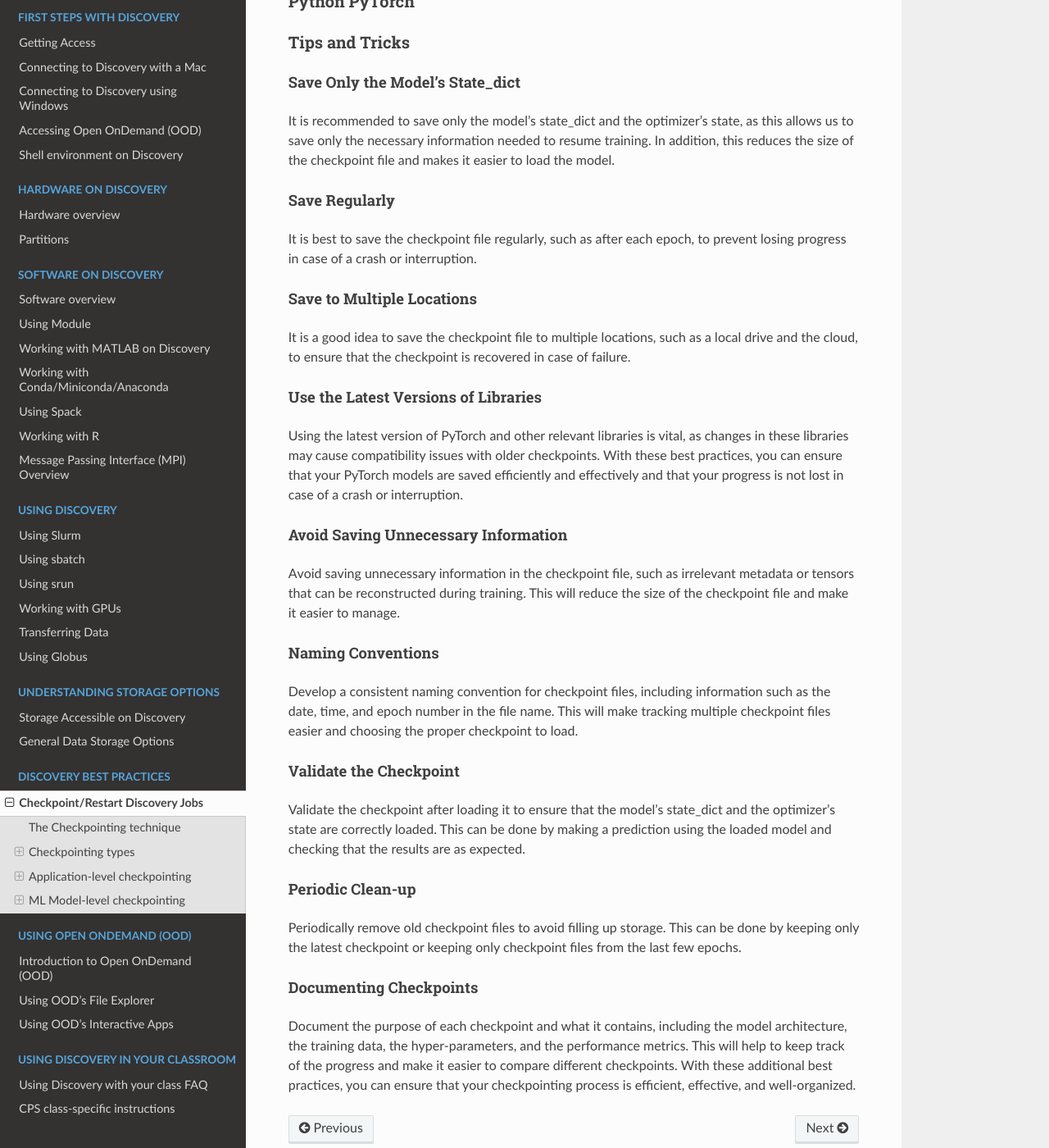
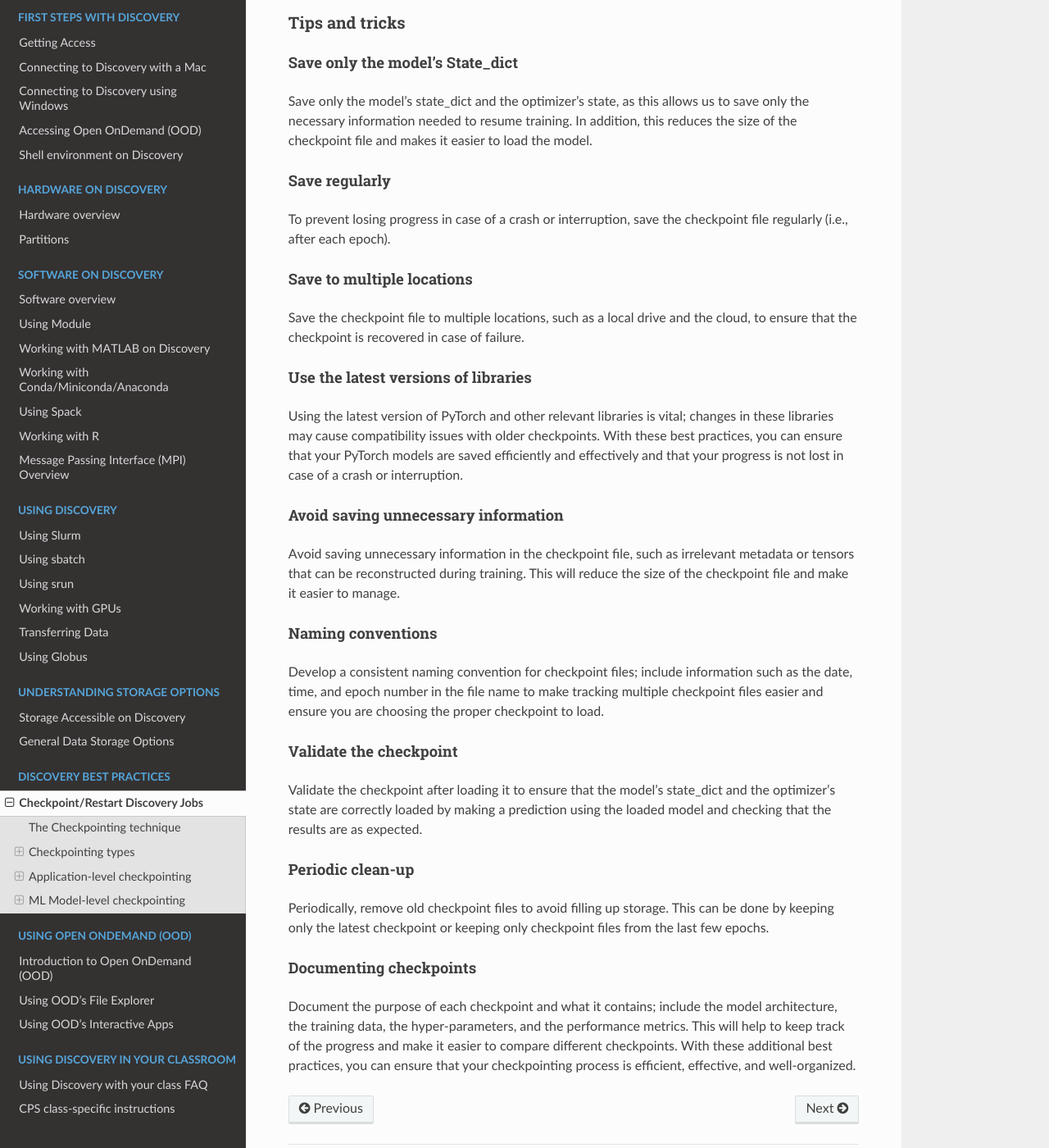
Before and after one commit to northeastern-rc/rc-public-documentation, a Sphinx documentation site: the page built from docs/source/best-practices/checkpointing.rst, in a window 1280 px wide and 1400 px high, scrolled down 5523 px. Shown: the whole window at 82% size. Built offline with Sphinx 7.4.7 and the Read the Docs theme 2.0.0, drawn with Linux system fonts in a browser that asks for light colours; some of the changed text lies outside the part shown.

Commit message:
Update checkpointing.rst
Started editing at the Deep Learning section.

```diff
--- a/docs/source/best-practices/checkpointing.rst
+++ b/docs/source/best-practices/checkpointing.rst
@@ -134,8 +134,8 @@ In summary, checkpointing is essential in deep learning as it provides a way to
 Python TensorFlow
 ------------------
 
-This example demonstrates how to implement a longer TensorFlow ML job by training using the **tf.keras** checkpointing `API <https://www.tensorflow.org/tutorials/keras/save_and_load>`_ and multiple shorter Slurm job arrays on the gpu partition.
-Below the example **submit_tf_array.bash** script::
+The following example demonstrates how to implement a longer TensorFlow ML job by training using the **tf.keras** checkpointing `API <https://www.tensorflow.org/tutorials/keras/save_and_load>`_ and multiple shorter Slurm job arrays on the gpu partition.
+Below is the example **submit_tf_array.bash** script::
 
  #!/bin/bash
  #SBATCH --job-name=myrun
@@ -169,8 +169,8 @@ Where the checkpointing implementation is given in this code snippet of ``train_
 
 The entire scripts can be found `here <https://github.com/northeastern-rc/training-checkpointing/tree/main/Exercise_2>`_ and were modified from `TensorFlow Save and load models <https://www.tensorflow.org/tutorials/keras/save_and_load>`_.
 
-The Slurm option ``--array=1-10%1`` will create 10 Slurm array tasks and run one task at a time. Note that the saved variable ``%A`` denotes the main job ID, while variable ``%a`` indicates the task ID (spanning values 1-10). Note that the output/error files are also unique to prevent different jobs from writing to the same files.
-The Shell variable ``SLURM_ARRAY_TASK_ID`` holds the unique task ID value and can be used within the Slurm Shell script to point to different files or variables.
+The Slurm option, ``--array=1-10%1``, will create 10 Slurm array tasks and run one task at a time. Note that the saved variable ``%A`` denotes the main job ID, while variable ``%a`` indicates the task ID (spanning values 1-10). Note that the output/error files are also unique to prevent different jobs from writing to the same files.
+The Shell variable, ``SLURM_ARRAY_TASK_ID``, holds the unique task ID value and can be used within the Slurm Shell script to point to different files or variables.
 
 To submit this job to the scheduler, use the command::
 
@@ -179,55 +179,54 @@ To submit this job to the scheduler, use the command::
 Python PyTorch
 ------------------
 
-Tips and Tricks
+Tips and tricks
 ------------------
 
-Save Only the Model's State_dict
+Save only the model's State_dict
 """"""""""""""""""""""""""""""""
-It is recommended to save only the model's state_dict and the optimizer's state, as this allows us to save only the
+Save only the model's state_dict and the optimizer's state, as this allows us to save only the
 necessary information needed to resume training. In addition, this reduces the size of the checkpoint file and makes it
 easier to load the model.
 
-Save Regularly
+Save regularly
 """"""""""""""""""""
-It is best to save the checkpoint file regularly, such as after each epoch, to prevent losing progress in case of a
-crash or interruption.
+To prevent losing progress in case of a crash or interruption, save the checkpoint file regularly (i.e., after each epoch).
 
-Save to Multiple Locations
+Save to multiple locations
 """"""""""""""""""""""""""""""""
-It is a good idea to save the checkpoint file to multiple locations, such as a local drive and the cloud, to ensure that
+Save the checkpoint file to multiple locations, such as a local drive and the cloud, to ensure that
 the checkpoint is recovered in case of failure.
 
-Use the Latest Versions of Libraries
+Use the latest versions of libraries
 """"""""""""""""""""""""""""""""""""""""
-Using the latest version of PyTorch and other relevant libraries is vital, as changes in these libraries may cause
+Using the latest version of PyTorch and other relevant libraries is vital; changes in these libraries may cause
 compatibility issues with older checkpoints. With these best practices, you can ensure that your PyTorch models are
 saved efficiently and effectively and that your progress is not lost in case of a crash or interruption.
 
-Avoid Saving Unnecessary Information
+Avoid saving unnecessary information
 """"""""""""""""""""""""""""""""""""""""
 Avoid saving unnecessary information in the checkpoint file, such as irrelevant metadata or tensors that can be
 reconstructed during training. This will reduce the size of the checkpoint file and make it easier to manage.
 
-Naming Conventions
+Naming conventions
 """"""""""""""""""""
-Develop a consistent naming convention for checkpoint files, including information such as the date, time, and epoch
-number in the file name. This will make tracking multiple checkpoint files easier and choosing the proper checkpoint to
+Develop a consistent naming convention for checkpoint files; include information such as the date, time, and epoch
+number in the file name to make tracking multiple checkpoint files easier and ensure you are choosing the proper checkpoint to
 load.
 
-Validate the Checkpoint
+Validate the checkpoint
 """""""""""""""""""""""""""
 Validate the checkpoint after loading it to ensure that the model's state_dict and the optimizer's state are correctly
-loaded. This can be done by making a prediction using the loaded model and checking that the results are as expected.
+loaded by making a prediction using the loaded model and checking that the results are as expected.
 
-Periodic Clean-up
+Periodic clean-up
 """"""""""""""""""""
-Periodically remove old checkpoint files to avoid filling up storage. This can be done by keeping only the latest
+Periodically, remove old checkpoint files to avoid filling up storage. This can be done by keeping only the latest
 checkpoint or keeping only checkpoint files from the last few epochs.
 
-Documenting Checkpoints
+Documenting checkpoints
 """"""""""""""""""""""""""
-Document the purpose of each checkpoint and what it contains, including the model architecture, the training data, the
+Document the purpose of each checkpoint and what it contains; include the model architecture, the training data, the
 hyper-parameters, and the performance metrics. This will help to keep track of the progress and make it easier to
 compare different checkpoints. With these additional best practices, you can ensure that your checkpointing process is
 efficient, effective, and well-organized.
```
Also changed, not shown: other parts of docs/source/best-practices/checkpointing.rst (+1 -1 lines).
